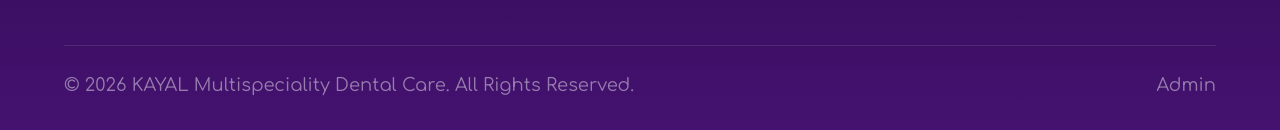
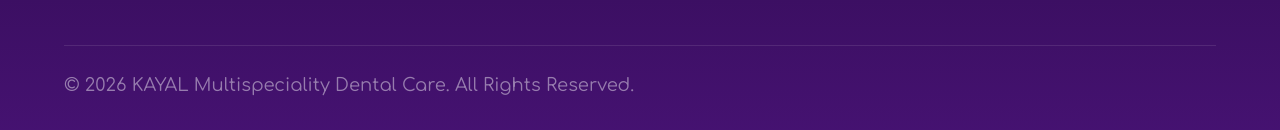
Before and after one commit to 24pca103-commits/Kayak-Dental-Tourism, a React (Vite) app in the folder client/: page / in a window 1280 px wide. Shown: the part 4440-4570 px from the top of the page. Built offline with nearby package versions, Linux system fonts and the light colour scheme; no server answers.

Commit message:
Remove public admin login link from footer on user facing pages

```diff
--- a/client/src/components/Footer/Footer.tsx
+++ b/client/src/components/Footer/Footer.tsx
@@ -93,9 +93,6 @@
 
         <div className="footer__bottom">
           <p>© {currentYear} KAYAL Multispeciality Dental Care. All Rights Reserved.</p>
-          <p className="footer__bottom-links">
-            <Link to="/admin/login">Admin</Link>
-          </p>
         </div>
       </div>
     </footer>
```
